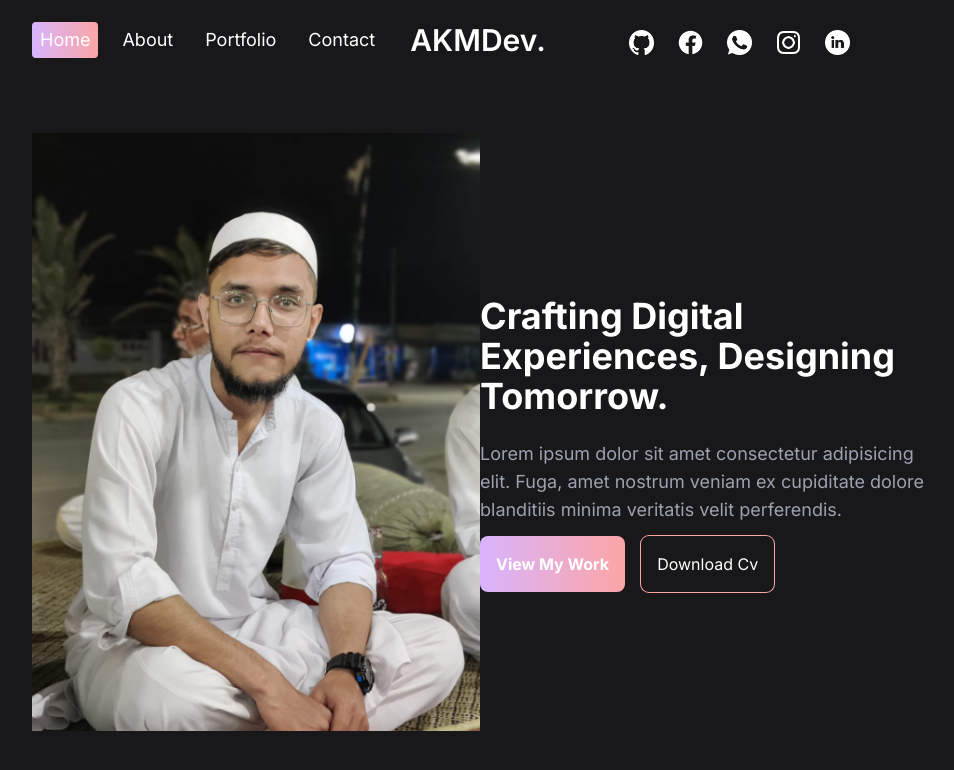
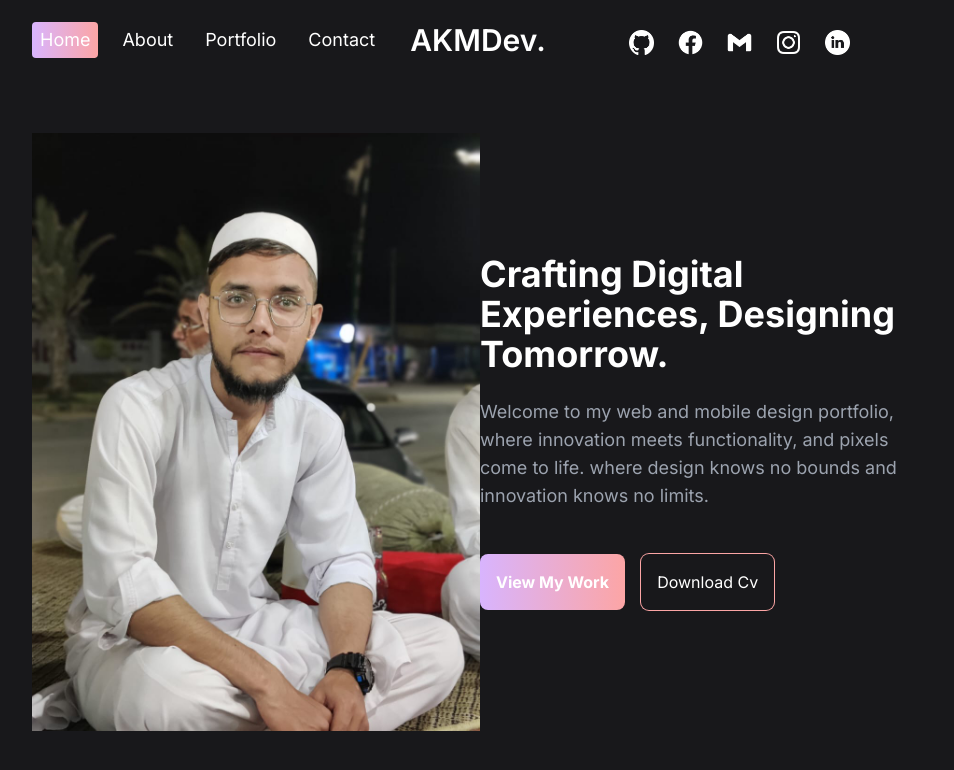
Before and after one commit to Amrkhwazir/My-Nextjs-Portfolio, a Next.js app: page / in a window 1280 px wide. Shown: the top 770 px of the page, without its empty margins (160-1114 px from the left). Built offline with nearby package versions, Linux system fonts and the light colour scheme.

Commit message:
small changes

```diff
--- a/src/app/about/page.jsx
+++ b/src/app/about/page.jsx
@@ -30,14 +30,11 @@ const AboutPage = () => {
         <h1 className='font-bold text-2xl text-white'>BIOGRAPHY</h1>
         {/* BIOGRAPHY DESCRIPTION */}
         <p className='text-lg'>
-          Lorem ipsum dolor sit amet consectetur adipisicing elit.
-          Consequatur maxime quae, qui minus deserunt aliquam delectus repellat
-          inventore quibusdam suscipit quis soluta doloremque architecto pariatur
-           unde excepturi odio ducimus. Suscipit modi mollitia ipsam ex veritatis nulla
-           provident quos delectus expedita.</p>
+        Explore my portfolio to witness the synergy of form and function, where every pixel is purposeful and every interaction meaningful. Whether you're seeking to elevate your online presence, streamline your mobile strategy, or redefine the digital landscape, let's collaborate to turn your vision into reality. <br/><br/> Emphasize your expertise in each component of the MERN stack - MongoDB for database management, Express.js for server-side development, React.js for front-end development, and Node.js for back-end development.</p>
         {/* BIOGRAPHY QUOTE  */}
 
-        <span className='italic'>Lorem ipsum dolor sit amet consectetur, adipisicing elit. Quo, obcaecati.</span>
+        <span className='italic'>Let's craft experiences that inspire, captivate, and endure in the ever-evolving digital landscape.
+        </span>
         {/* BIOGRAPHY SIGN */}
 
         <div className='w-fit self-end'>
--- a/src/app/page.jsx
+++ b/src/app/page.jsx
@@ -13,15 +13,15 @@ const Homepage = () => {
       <Image src="/hero.jpg" alt="" fill className="object-contain"/>
     </div>
     {/* TEXT CONTAINER */}
-    <div className=" h-1/2 pt-6 lg:h-full lg:w-1/2 flex flex-col gap-8 item-center justify-center">
+    <div className=" h-2/3 lg:h-full lg:w-1/2 flex flex-col gap-8 item-center justify-center">
     {/* TITLE CONTAINER */}
     <h1 className="text-2xl text-white  md:text-4xl font-bold">Crafting Digital Experiences, Designing Tomorrow.</h1>
     {/* DESC */}
-    <p className="-mt-2 md:text-lg text-gray-400">Lorem ipsum dolor sit amet consectetur adipisicing elit. Fuga, amet nostrum veniam ex cupiditate dolore blanditiis minima veritatis velit perferendis.</p>
+    <p className="-mt-2 md:text-lg text-gray-400">Welcome to my web and mobile design portfolio, where innovation meets functionality, and pixels come to life. where design knows no bounds and innovation knows no limits.</p>
     {/* BUTTONS   */}
-    <div className="w-full flex gap-4 -mt-5 ">
-     <Link href={"/portfolio"}><button className="p-4 font-bold rounded-lg  bg-gradient-to-r from-purple-300 to-red-300 text-white">View My Work</button></Link>
-     <a href={"/cv.pdf"} download={"cv"} ><button className="p-4 rounded-lg ring-1 ring-red-300 text-white">Download Cv</button></a>
+    <div className="w-full flex gap-4 md:mt-3 ">
+     <Link href={"/portfolio"}><button className="p-3 md:p-4 lg:p-4 font-bold rounded-lg  bg-gradient-to-r from-purple-300 to-red-300 text-white">View My Work</button></Link>
+     <a href={"/cv.pdf"} download={"cv"} ><button className="p-3 md:p-4 lg:p-4 rounded-lg ring-1 ring-red-300 text-white">Download Cv</button></a>
     </div>
     </div>
   </div>
--- a/src/components/navbar.jsx
+++ b/src/components/navbar.jsx
@@ -90,16 +90,16 @@ const listItemsVariants = {
         <Link className='rounded-full flex items-center justify-center' href="https://github.com/Amrkhwazir" target='_blank'>
       <Image src="/githubsvg.png" alt=""  width={25} height={25} />
         </Link>
-        <Link className='rounded-full flex items-center justify-center' href="#">
+        <Link className='rounded-full flex items-center justify-center' href="#" target='_blank'>
       <Image src="/facebooksvg.png" alt="" width={25} height={25} />
         </Link>
-        <Link className='rounded-full flex items-center justify-center' href="#">
-      <Image src="/whatsappsvg.png" alt="" width={25} height={25} />
+        <Link className='rounded-full flex items-center justify-center' href="" target='_blank'>
+      <Image src="/gmail.png" alt="" width={25} height={25} />
         </Link>
-        <Link className='rounded-full flex items-center justify-center' href="#">
+        <Link className='rounded-full flex items-center justify-center' href="#" target='_blank'>
       <Image src="/instagramsvg.png" alt="" width={25} height={25} />
         </Link>
-        <Link className='rounded-full flex items-center justify-center' href="https://www.linkedin.com/in/aamir-khan-215836233/">
+        <Link className='rounded-full flex items-center justify-center' href="https://www.linkedin.com/in/aamir-khan-215836233/" target='_blank'>
       <Image src="/linkedinroundsvg.png" alt="" width={25} height={25} />
         </Link>
       </div>
@@ -128,16 +128,16 @@ const listItemsVariants = {
         <Link className='rounded-full flex items-center justify-center' href="https://github.com/Amrkhwazir" target='_blank'>
       <Image src="/githubsvg.png" alt=""  width={32} height={32} />
         </Link>
-        <Link className='rounded-full flex items-center justify-center' href="#">
+        <Link className='rounded-full flex items-center justify-center' href="#" target='_blank'>
       <Image src="/facebooksvg.png" alt="" width={32} height={32} />
         </Link>
-        <Link className='rounded-full flex items-center justify-center' href="#">
-      <Image src="/gmail.png" alt="" width={32} height={32} />
+        <Link className='rounded-full flex items-center justify-center' href="#" target='_blank'>
+      <Image src="/Gmail.png" alt="" width={32} height={32} />
         </Link>
-        <Link className='rounded-full flex items-center justify-center' href="#">
+        <Link className='rounded-full flex items-center justify-center' href="#" target='_blank'>
       <Image src="/instagramsvg.png" alt="" width={32} height={32} />
         </Link>
-        <Link className='rounded-full flex items-center justify-center' href="https://www.linkedin.com/in/aamir-khan-215836233/">
+        <Link className='rounded-full flex items-center justify-center' href="https://www.linkedin.com/in/aamir-khan-215836233/" target='_blank'>
       <Image src="/linkedinroundsvg.png" alt="" width={32} height={32} />
         </Link>
       </div>
```
